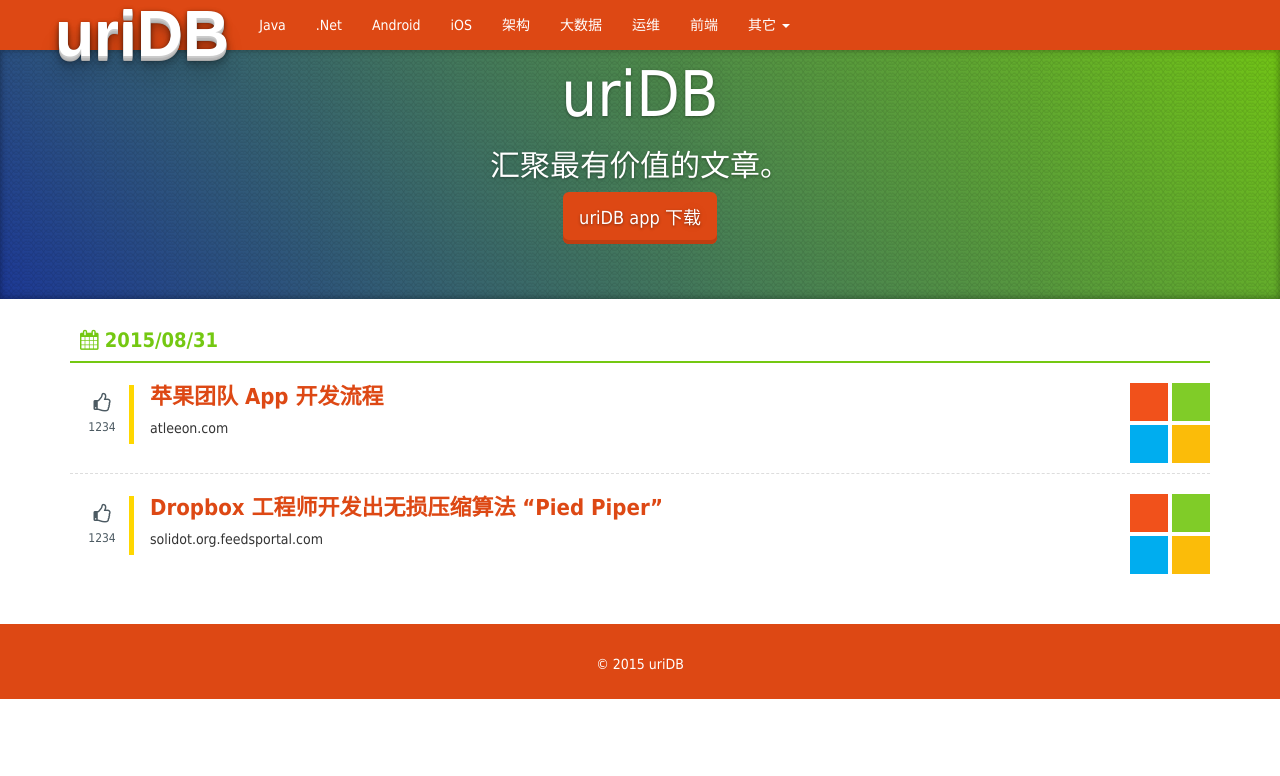
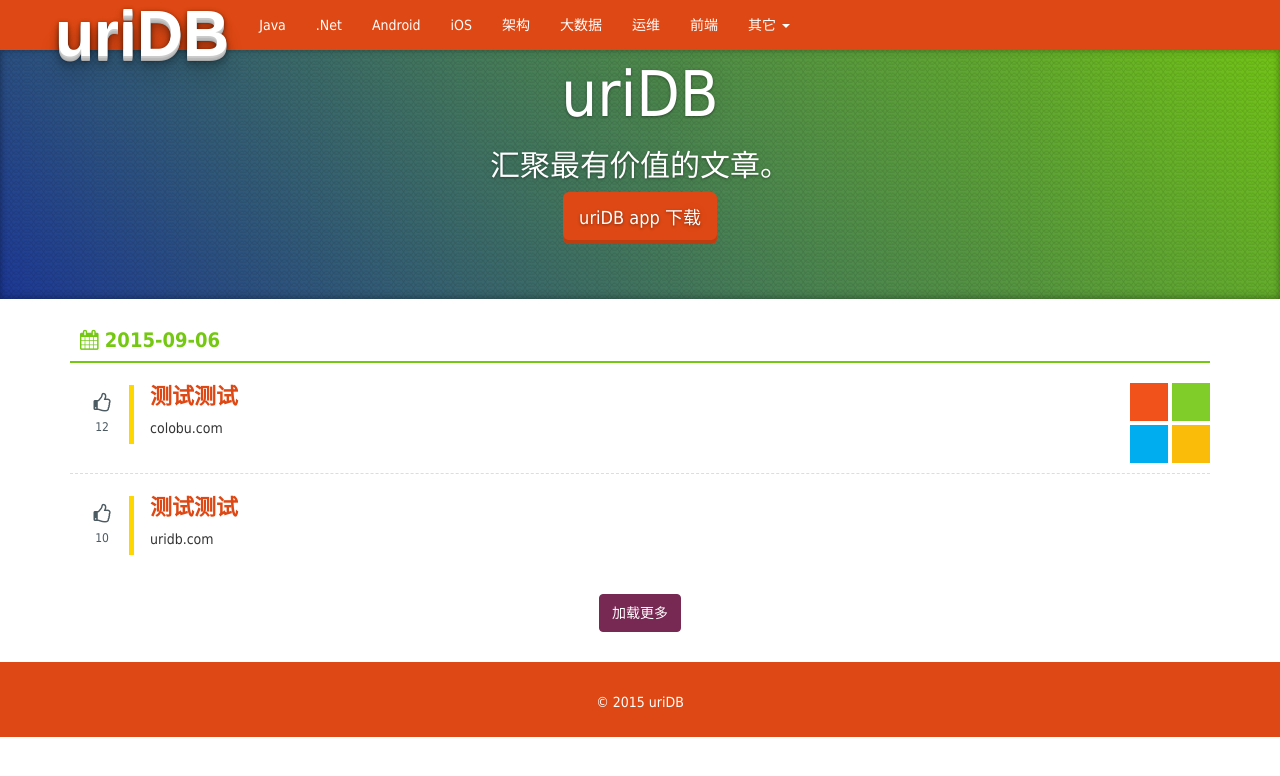
Before and after one commit to uridb/uridb.github.io, a website: page index.html in a window 1280 px wide. Drawn offline with nearby package versions, Linux system fonts and the light colour scheme.

Commit message:
add test data

```diff
--- /dev/null
+++ b/example.json
@@ -0,0 +1,17 @@
+{
+	"posts": [{
+		"title": "测试1",
+		"url": "http://colobu.com/posts/abcdef",
+		"meta": "colobu.com",
+		"postDate": "一分钟前",
+		"likethis": 12,
+		"img": "microsoft.png"
+	},
+	{
+		"title": "测试2",
+		"url": "http://colobu.com/posts/abcdef",
+		"meta": "uridb.com",
+		"postDate": "两小时前",
+		"likethis": 10
+	}]
+}
--- a/index.html
+++ b/index.html
@@ -88,46 +88,11 @@
     <div class="container posts-container">
       <div class="posts-section clearfix">
         <div class="row">
-          <div class="col-lg-12">
-            <h3 class="date"><i class="fa fa-calendar"></i> 2015/08/31</h1>
-			<div class="list-group posts">
-				<div class="list-group-item post">
-					<div class="btn-group-vertical upvote">
-					<a title="点赞" class="btn btn-default" title="" href="/like"><i class="fa fa-thumbs-o-up"></i> <div class="count">1234</div></a>
-				  </div>
-					 <div class="post-info" data-url="http://uridb.com/posts/Anb8da">
-						<h3 class="title">
-						  <a target="_blank" href="http://uridb.com/posts/Anb8da">苹果团队 App 开发流程</a>
-						</h3>
-						<div class="meta">
-						  atleeon.com
-						</div>
-					  </div>
-					<div class="post-img-info">
-						<img class="post-img" src="images/logos/microsoft.png" >
-					</div>
-				 </div>
-				<div class=" list-group-item post">
-				  <div class="btn-group-vertical upvote">
-					<a title="点赞" class="btn btn-default" title="" href="/like"><i class="fa fa-thumbs-o-up"></i> <div class="count">1234</div></a>
-				  </div>
+          <div class="col-lg-12" id="all-posts">
 
-
-				  <div class="post-info" data-url="http://uridb.com/posts/Anb8da">
-					<h3 class="title">
-					  <a target="_blank" href="http://uridb.com/posts/Anb8da">Dropbox 工程师开发出无损压缩算法 “Pied Piper”</a>
-					</h3>
-					<div class="meta">
-					  solidot.org.feedsportal.com
-					</div>
-				  </div>
-
-				  <div class="post-img-info">
-						<img class="post-img" src="images/logos/microsoft.png" >
-					</div>
-
-</div>
-</div>
+			</div>
+			<div class="text-center">
+				<button type="button" class="btn btn-info" id="load-more">加载更多</button>
 			</div>
           </div>
         </div>
@@ -142,7 +107,10 @@
 
 	<script src="http://cdn.bootcss.com/jquery/2.1.4/jquery.min.js"></script>
     <script src="js/bootstrap.min.js"></script>
-	<script src="bower_components/headroom.js/dist/headroom.js"></script>
+	<script>
+		var post_type='hot';
+	</script>
 	<script src="js/uridb.js"></script>
+
 </body>
 </html>
--- a/js/uridb.js
+++ b/js/uridb.js
@@ -1,3 +1,51 @@
-(function() {
 
-}())
+	Date.prototype.format = function (fmt) {
+    var o = {
+			"M+": this.getMonth() + 1, //月份
+			"d+": this.getDate(), //日
+			"h+": this.getHours(), //小时
+			"m+": this.getMinutes(), //分
+			"s+": this.getSeconds(), //秒
+			"q+": Math.floor((this.getMonth() + 3) / 3), //季度
+			"S": this.getMilliseconds() //毫秒
+		};
+		if (/(y+)/.test(fmt)) fmt = fmt.replace(RegExp.$1, (this.getFullYear() + "").substr(4 - RegExp.$1.length));
+		for (var k in o)
+		if (new RegExp("(" + k + ")").test(fmt)) fmt = fmt.replace(RegExp.$1, (RegExp.$1.length == 1) ? (o[k]) : (("00" + o[k]).substr(("" + o[k]).length)));
+		return fmt;
+	}
+
+	function load_more_posts(post_type, post_date) {
+		var postsAPI = "/posts?type=" + post_type + "&date=" + post_date.getTime();
+		postsAPI="example.json"
+		$.ajaxSetup({ scriptCharset: "utf-8" , contentType: "application/json; charset=utf-8"});
+		$.getJSON( postsAPI, function( data ) {
+			$( "#all-posts" ).append('<h3 class="date"><i class="fa fa-calendar"></i> ' + post_date.format("yyyy-MM-dd") + '</h3>')
+			$( "#all-posts" ).append('<div class="list-group posts" id="posts-' + post_date.format("yyyyMMdd") + '"></div>')
+
+			  $.each( data.posts, function( i, post ) {
+				$( "#posts-" + post_date.format("yyyyMMdd") ).append( '<div class="list-group-item post">\
+							<div class="btn-group-vertical upvote">\
+							<a title="点赞" class="btn btn-default" title="" href="/like"><i class="fa fa-thumbs-o-up"></i> <div class="count">' + post.likethis +'</div></a>\
+						  </div>\
+							 <div class="post-info" data-url="' + post.url + '">\
+								<h3 class="title"><a target="_blank" href="' + post.url + '">测试测试</a></h3>\
+								<div class="meta">' + post.meta + '</div>\
+							  </div>\
+							<div class="post-img-info">'
+							+ ((post.img == null) ? '':'<img class="post-img" src="images/logos/' + post.img+ '" >') + '</div>\
+						 </div>');
+			  });
+
+			  post_date.setDate(post_date.getDate()-1);
+			})  .fail(function( jqXHR, textStatus, errorThrown) {
+				alert( errorThrown);
+			  });
+	}
+
+	var post_date = new Date()
+	load_more_posts(post_type,post_date);
+
+	$( "#load-more" ).click(function() {
+		load_more_posts(post_type, post_date);
+	})
```
